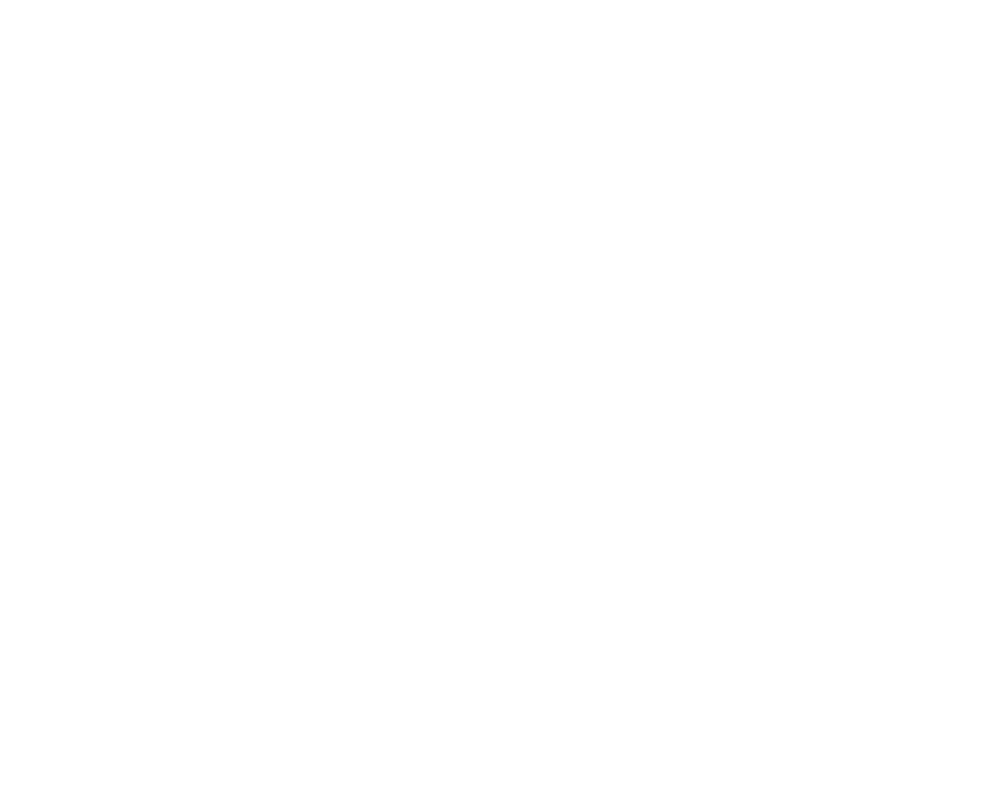
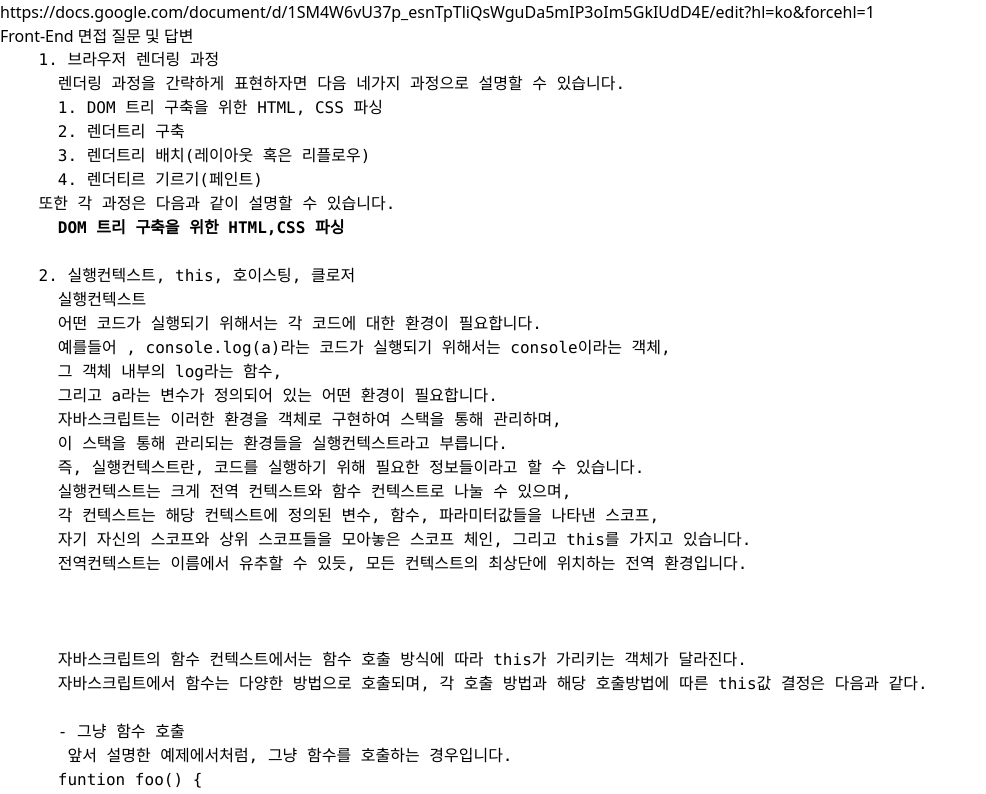
Before and after one commit to ahnsummer/ahnsummer.github.io, a Vue app: page /playGround in a window 1280 px wide. Before the commit this address had no page. Shown: the top 794 px of the page, without its empty margins (0-986 px from the left). Built offline with nearby package versions, Linux system fonts and the light colour scheme.

Commit message:
front-end 면접질문 정리

```diff
--- a/src/App.vue
+++ b/src/App.vue
@@ -1,6 +1,7 @@
 <template>
   <router-view />
 </template>
+
 <script>
 export default {}
 </script>
--- a/src/router/index.js
+++ b/src/router/index.js
@@ -1,6 +1,7 @@
 import { createRouter, createWebHistory } from "vue-router";
 import Home from "../views/Home.vue";
 import About from "../views/About.vue";
+import PlayGround from "../views/PlayGround.vue";
 
 const routes = [
   {
@@ -12,7 +13,12 @@
     path: "/about",
     name: "About",
     component: About
-  }
+  },
+  {
+    path: "/playGround",
+    name: "PlayGround",
+    component: PlayGround
+  },
 ];
 
 const router = createRouter({
--- a/src/views/About.vue
+++ b/src/views/About.vue
@@ -1,5 +1,7 @@
 <template>
-  it's about
+  <div>
+
+  </div>
 </template>
 
 <script>
--- /dev/null
+++ b/src/views/PlayGround.vue
@@ -0,0 +1,59 @@
+<template>
+  <div>
+    <p>https://docs.google.com/document/d/1SM4W6vU37p_esnTpTliQsWguDa5mIP3oIm5GkIUdD4E/edit?hl=ko&forcehl=1</p>
+    <h1>Front-End 면접 질문 및 답변</h1>
+    <pre>
+    1. 브라우저 렌더링 과정
+      렌더링 과정을 간략하게 표현하자면 다음 네가지 과정으로 설명할 수 있습니다.
+      1. DOM 트리 구축을 위한 HTML, CSS 파싱
+      2. 렌더트리 구축
+      3. 렌더트리 배치(레이아웃 혹은 리플로우)
+      4. 렌더티르 기르기(페인트)
+    또한 각 과정은 다음과 같이 설명할 수 있습니다.
+      <b>DOM 트리 구축을 위한 HTML,CSS 파싱</b>
+    </Pre>
+    <pre>
+    2. 실행컨텍스트, this, 호이스팅, 클로저
+      실행컨텍스트
+      어떤 코드가 실행되기 위해서는 각 코드에 대한 환경이 필요합니다.
+      예를들어 , console.log(a)라는 코드가 실행되기 위해서는 console이라는 객체,
+      그 객체 내부의 log라는 함수,
+      그리고 a라는 변수가 정의되어 있는 어떤 환경이 필요합니다.
+      자바스크립트는 이러한 환경을 객체로 구현하여 스택을 통해 관리하며,
+      이 스택을 통해 관리되는 환경들을 실행컨텍스트라고 부릅니다.
+      즉, 실행컨텍스트란, 코드를 실행하기 위해 필요한 정보들이라고 할 수 있습니다.
+      실행컨텍스트는 크게 전역 컨텍스트와 함수 컨텍스트로 나눌 수 있으며,
+      각 컨텍스트는 해당 컨텍스트에 정의된 변수, 함수, 파라미터값들을 나타낸 스코프,
+      자기 자신의 스코프와 상위 스코프들을 모아놓은 스코프 체인, 그리고 this를 가지고 있습니다.
+      전역컨텍스트는 이름에서 유추할 수 있듯, 모든 컨텍스트의 최상단에 위치하는 전역 환경입니다.
+
+
+
+      자바스크립트의 함수 컨텍스트에서는 함수 호출 방식에 따라 this가 가리키는 객체가 달라진다.
+      자바스크립트에서 함수는 다양한 방법으로 호출되며, 각 호출 방법과 해당 호출방법에 따른 this값 결정은 다음과 같다.
+
+      - 그냥 함수 호출
+       앞서 설명한 예제에서처럼, 그냥 함수를 호출하는 경우입니다.
+      funtion foo() {
+        // foo 내용
+      }
+      foo();
+
+      그냥 함수를 호출하는 경우, this는 전역객체를 가리키게 됩니다.
+      왜냐하면 전역에 선언된 전역함수는 전역객체의 멤버이기 때문입니다.
+      실행컨텍스트를 떠올리면 foo부분이 조금 헷갈릴 수가 있습니다.
+      그러나, 실행 컨텍스트와 this가 가리키는 어떤 '객체'는 엄연히 다른 존재라는 것을 기억해야합니다.
+
+    </pre>
+  </div>
+</template>
+
+<script>
+export default {
+
+}
+</script>
+
+<style>
+
+</style>
```
